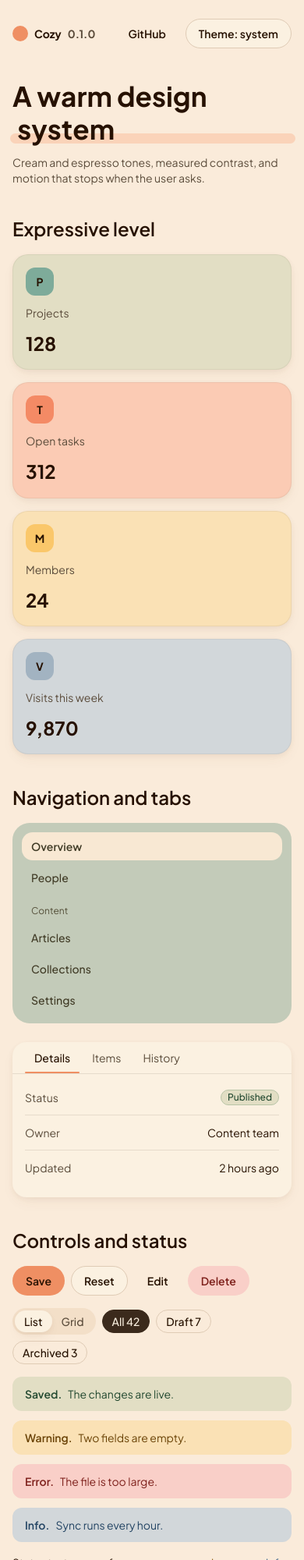
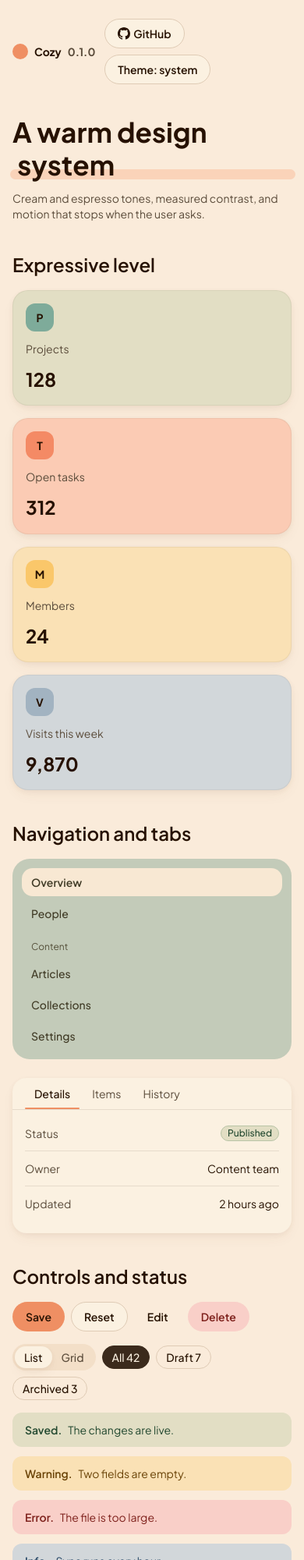
Before and after one commit to tunglt1810/cozy, a website: page preview/index.html in a window 390 px wide. Shown: the top 2000 px of the page at 78% size. Drawn offline with Linux system fonts and the light colour scheme.

Commit message:
feat: press and segment thumb effects, GitHub button with icon

```diff
--- a/css/effects.css
+++ b/css/effects.css
@@ -75,6 +75,25 @@
 
 .cozy-row-interactive:hover {
 	background-color: var(--cozy-overlay-hover);
+}
+
+/* ---------- Segmented control thumb ---------- */
+
+/*
+ * One pill behind the segments. Script contract: set --cozy-seg-x (offset from the track start)
+ * and --cozy-seg-w (segment width) from the selected segment. The segments sit above the thumb (z-index 1).
+ */
+.cozy-seg-thumb {
+	position: absolute;
+	top: 3px;
+	bottom: 3px;
+	left: 0;
+	width: var(--cozy-seg-w, 0);
+	transform: translateX(var(--cozy-seg-x, 0));
+	border-radius: var(--cozy-radius-full);
+	background: var(--cozy-bg-surface);
+	box-shadow: var(--cozy-shadow-low);
+	pointer-events: none;
 }
 
 /* ---------- Stat card ---------- */
@@ -205,6 +224,26 @@ html.cozy-theme-transition::view-transition-new(root) {
 		transition: background-color 150ms ease;
 	}
 
+	/* Buttons, chips, segments: colors change in 160ms. A press scales the control down a little. */
+	.cozy-press {
+		transition:
+			transform 120ms var(--cozy-motion-ease-out),
+			background-color var(--cozy-motion-duration-fast) ease,
+			border-color var(--cozy-motion-duration-fast) ease,
+			color var(--cozy-motion-duration-fast) ease,
+			box-shadow var(--cozy-motion-duration-fast) ease;
+	}
+
+	.cozy-press:active {
+		transform: scale(0.97);
+	}
+
+	.cozy-seg-thumb {
+		transition:
+			transform var(--cozy-motion-duration-medium) var(--cozy-motion-ease-out),
+			width var(--cozy-motion-duration-medium) var(--cozy-motion-ease-out);
+	}
+
 	.cozy-lift {
 		transition:
 			transform 180ms var(--cozy-motion-ease-out),
--- a/preview/index.html
+++ b/preview/index.html
@@ -198,12 +198,15 @@
 				border-color: var(--cozy-bg-inverted);
 			}
 			.seg {
+				position: relative;
 				display: inline-flex;
 				background: var(--cozy-bg-muted);
 				border-radius: var(--cozy-radius-full);
 				padding: 3px;
 			}
 			.seg button {
+				position: relative;
+				z-index: 1;
 				font: inherit;
 				font-weight: var(--cozy-font-weight-medium);
 				border: 0;
@@ -214,9 +217,13 @@
 				cursor: pointer;
 			}
 			.seg button[aria-checked='true'] {
-				background: var(--cozy-bg-surface);
 				color: var(--cozy-text-primary);
-				box-shadow: var(--cozy-shadow-low);
+			}
+			.btn svg {
+				width: 1rem;
+				height: 1rem;
+				vertical-align: -0.15em;
+				margin-right: var(--cozy-space-1);
 			}
 
 			/* Navigation */
@@ -420,8 +427,14 @@
 			<header class="topbar">
 				<span class="brand"><span class="brand-dot" aria-hidden="true"></span>Cozy <span class="muted">0.1.0</span></span>
 				<span class="row">
-					<a class="btn btn-ghost" href="https://github.com/tunglt1810/cozy">GitHub</a>
-					<button class="btn btn-secondary" id="theme-toggle" type="button">Theme: system</button>
+					<a class="btn btn-secondary cozy-press" href="https://github.com/tunglt1810/cozy"
+						><svg viewBox="0 0 16 16" fill="currentColor" aria-hidden="true">
+							<path
+								d="M8 0C3.58 0 0 3.58 0 8c0 3.54 2.29 6.53 5.47 7.59.4.07.55-.17.55-.38 0-.19-.01-.82-.01-1.49-2.01.37-2.53-.49-2.69-.94-.09-.23-.48-.94-.82-1.13-.28-.15-.68-.52-.01-.53.63-.01 1.08.58 1.23.82.72 1.21 1.87.87 2.33.66.07-.52.28-.87.51-1.07-1.78-.2-3.64-.89-3.64-3.95 0-.87.31-1.59.82-2.15-.08-.2-.36-1.02.08-2.12 0 0 .67-.21 2.2.82.64-.18 1.32-.27 2-.27.68 0 1.36.09 2 .27 1.53-1.04 2.2-.82 2.2-.82.44 1.1.16 1.92.08 2.12.51.56.82 1.27.82 2.15 0 3.07-1.87 3.75-3.65 3.95.29.25.54.73.54 1.48 0 1.07-.01 1.93-.01 2.2 0 .21.15.46.55.38A8.013 8.013 0 0016 8c0-4.42-3.58-8-8-8z"
+							/></svg
+						>GitHub</a
+					>
+					<button class="btn btn-secondary cozy-press" id="theme-toggle" type="button">Theme: system</button>
 				</span>
 			</header>
 
@@ -483,19 +496,20 @@
 				<h2 id="controls">Controls and status</h2>
 				<div style="display: grid; gap: var(--cozy-space-4)">
 					<div class="row">
-						<button class="btn btn-primary" type="button">Save</button>
-						<button class="btn btn-secondary" type="button">Reset</button>
-						<button class="btn btn-ghost" type="button">Edit</button>
-						<button class="btn btn-destructive" type="button">Delete</button>
+						<button class="btn btn-primary cozy-press" type="button">Save</button>
+						<button class="btn btn-secondary cozy-press" type="button">Reset</button>
+						<button class="btn btn-ghost cozy-press" type="button">Edit</button>
+						<button class="btn btn-destructive cozy-press" type="button">Delete</button>
 					</div>
 					<div class="row">
 						<div class="seg" role="radiogroup" aria-label="View">
-							<button type="button" role="radio" aria-checked="true">List</button>
-							<button type="button" role="radio" aria-checked="false">Grid</button>
+							<span class="cozy-seg-thumb" aria-hidden="true"></span>
+							<button class="cozy-press" type="button" role="radio" aria-checked="true">List</button>
+							<button class="cozy-press" type="button" role="radio" aria-checked="false">Grid</button>
 						</div>
-						<button class="chip-btn" type="button" aria-pressed="true">All 42</button>
-						<button class="chip-btn" type="button" aria-pressed="false">Draft 7</button>
-						<button class="chip-btn" type="button" aria-pressed="false">Archived 3</button>
+						<button class="chip-btn cozy-press" type="button" aria-pressed="true">All 42</button>
+						<button class="chip-btn cozy-press" type="button" aria-pressed="false">Draft 7</button>
+						<button class="chip-btn cozy-press" type="button" aria-pressed="false">Archived 3</button>
 					</div>
 					<div class="grid-2" style="gap: var(--cozy-space-3)">
 						<div class="banner" style="background: var(--cozy-success-muted); color: var(--cozy-on-success-muted)"><b>Saved.</b> The changes are live.</div>
@@ -713,11 +727,23 @@
 
 			// Segmented control and chips.
 			for (const group of document.querySelectorAll('.seg')) {
+				const thumb = group.querySelector('.cozy-seg-thumb');
+				const moveThumb = (b, instant = false) => {
+					if (instant) thumb.style.transition = 'none';
+					thumb.style.setProperty('--cozy-seg-x', `${b.offsetLeft}px`);
+					thumb.style.setProperty('--cozy-seg-w', `${b.offsetWidth}px`);
+					if (instant) {
+						void thumb.offsetWidth;
+						thumb.style.transition = '';
+					}
+				};
 				group.addEventListener('click', (e) => {
 					const b = e.target.closest('button');
 					if (!b) return;
 					for (const x of group.querySelectorAll('button')) x.setAttribute('aria-checked', String(x === b));
+					moveThumb(b);
 				});
+				document.fonts.ready.then(() => moveThumb(group.querySelector('[aria-checked="true"]'), true));
 			}
 			for (const chip of document.querySelectorAll('.chip-btn')) {
 				chip.addEventListener('click', () => {
```
Also changed, not shown: docs/motion.md (+21 -1 lines), docs/patterns.md (+1 -1 lines), scripts/preview.template.html (+39 -13 lines), CHANGELOG.md.
